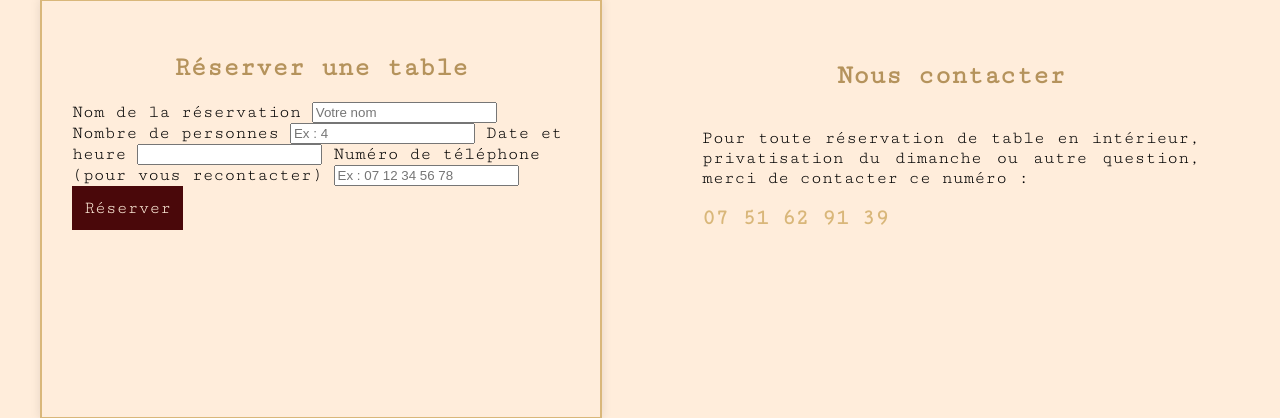
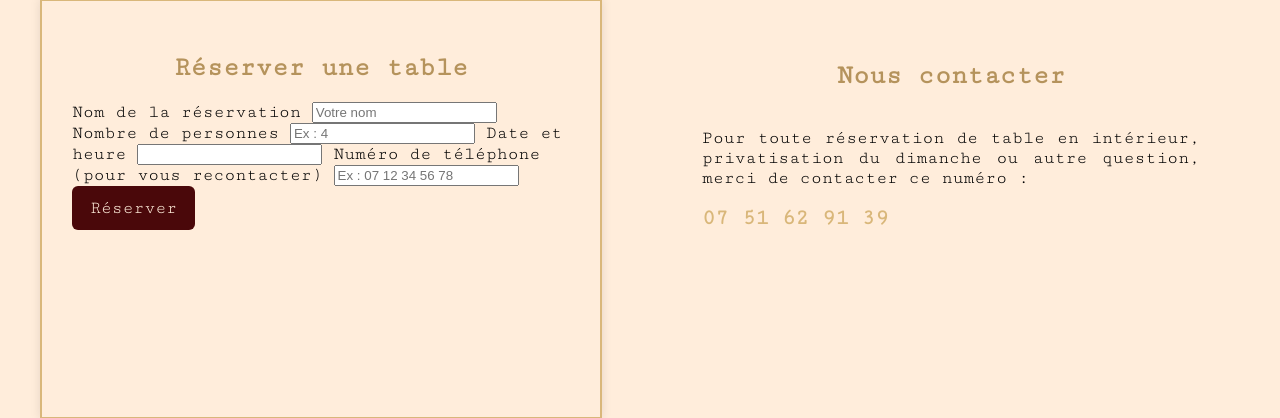
Before and after one commit to Paolina-coding/Chez-Deb, a Symfony app: template templates/reservation/index.html.twig in a window 1280 px wide. Shown: the part 161-579 px from the top of the page. Run offline with Twig, Linux system fonts and the light colour scheme; the template is opened without the code that fills it, so the values that code supplies are empty; form fields are guessed from the names that the template uses; style sheets or scripts are compiled from the project's sources; some libraries are stand-ins or nearby versions.

Commit message:
Buttons have been standardized

```diff
--- a/assets/styles/reservation.css
+++ b/assets/styles/reservation.css
@@ -53,20 +53,6 @@
     box-sizing: border-box;
 }
 
-.reserve-btn {
-    background: var(--dark);
-    color: var(--light);
-    padding: 12px;
-    border: none;
-    cursor: pointer;
-    font-size: 18px;
-    transition: 0.2s;
-}
-
-.reserve-btn:hover {
-    background: var(--accent);
-}
-
 .contact-block p {
     text-align: justify;
 }
--- a/templates/reservation/index.html.twig
+++ b/templates/reservation/index.html.twig
@@ -33,7 +33,7 @@
             {{ form_widget(form.telephoneClient, {'attr': {'placeholder': 'Ex : 07 12 34 56 78'}}) }}
             {{ form_errors(form.telephoneClient) }}
 
-            <button type="submit" class="reserve-btn">Réserver</button>
+            <button type="submit" class="btn">Réserver</button>
 
         {{ form_end(form) }}
 
--- a/templates/security/login.html.twig
+++ b/templates/security/login.html.twig
@@ -30,7 +30,7 @@
             {{ form_label(form.password, 'Mot de passe') }}
             {{ form_widget(form.password, {'attr': {'placeholder': 'Votre mot de passe'}}) }}
 
-            <button type="submit" class="login-btn">Se connecter</button>
+            <button type="submit" class="btn">Se connecter</button>
 
         {{ form_end(form) }}
     </div>
```
Also changed, not shown: assets/styles/login.css (+0 -14 lines).
